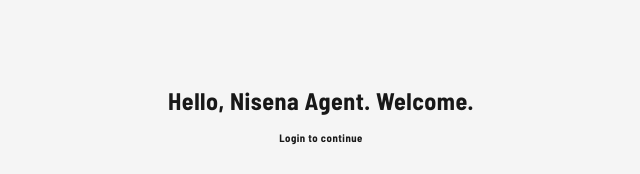
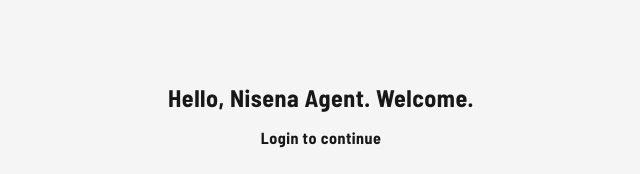
Before and after one commit to chengivan2/tripmate, a Next.js app: page / in a window 1280 px wide. Shown: the part 228-402 px from the top of the page, without its empty margins (319-959 px from the left). Built offline with nearby package versions, Linux system fonts and the light colour scheme; a web font is replaced by a local one.

Commit message:
Changed home-sub-title to h4

```diff
--- a/src/app/page.tsx
+++ b/src/app/page.tsx
@@ -6,7 +6,7 @@ export default function Home() {
     <main className="home-main">
       <div className="home-title-container">
         <h2 className="home-main-title">Hello, Nisena Agent. Welcome.</h2>
-        <h6 className="home-sub-title">Login to continue</h6>
+        <h4 className="home-sub-title">Login to continue</h4>
       </div>
 
       <div className="home-sign-in-button-container">
```
